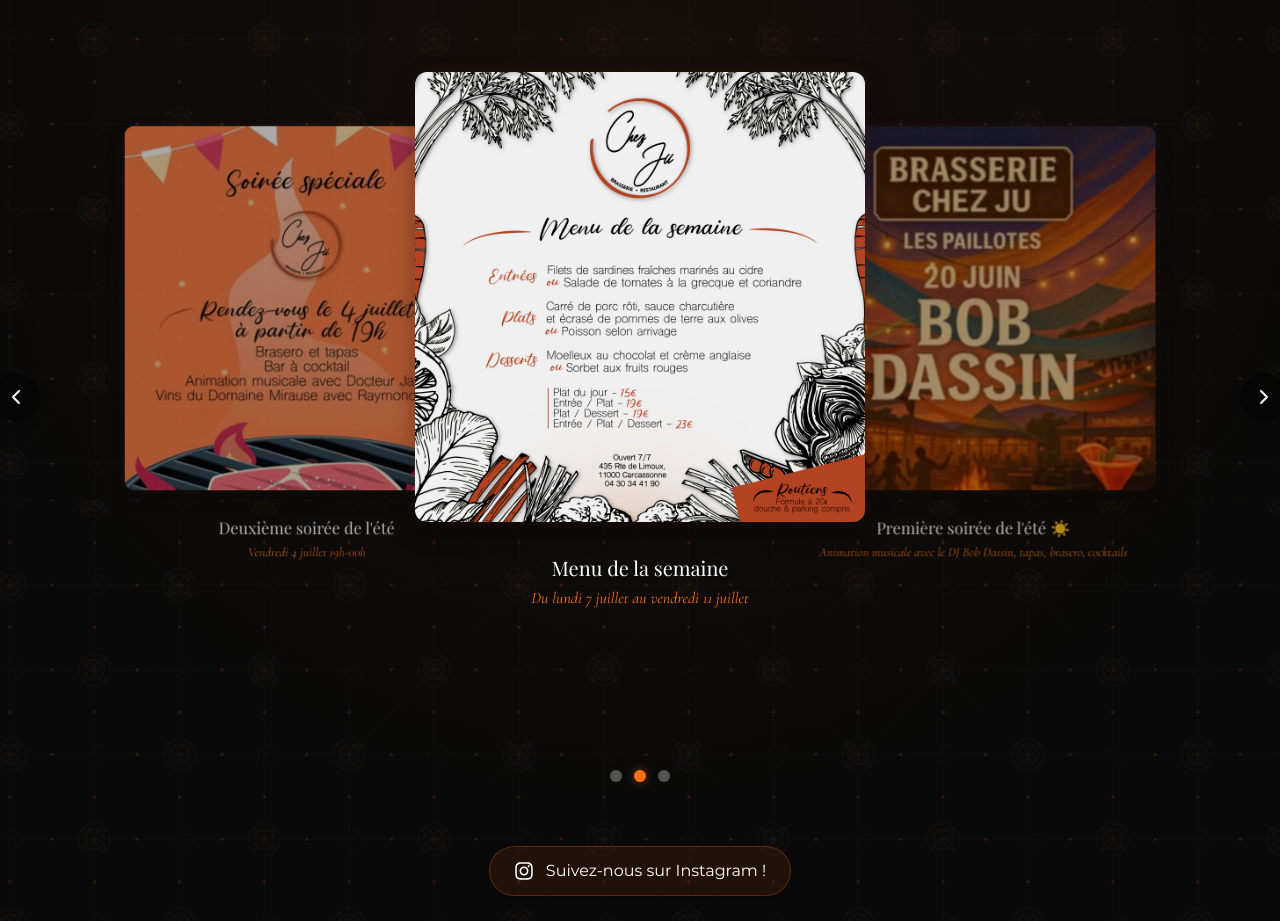
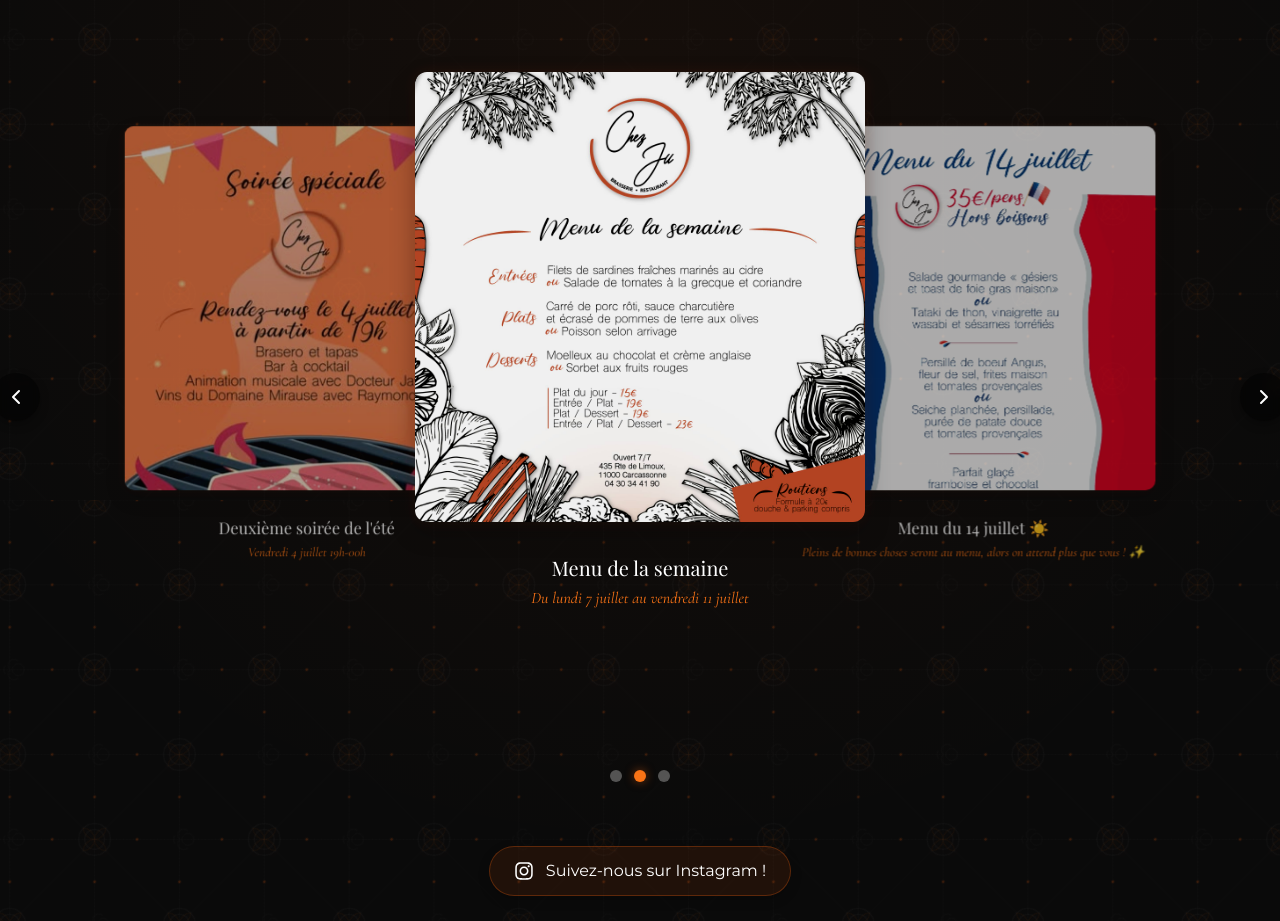
Before and after one commit to CaptainIgl00/BrasserieChezJu, a Nuxt app: page / in a window 1280 px wide. Shown: the part 4422-5343 px from the top of the page. Built offline with nearby package versions, Linux system fonts and the light colour scheme; a web font is replaced by a local one.

Commit message:
update: replace Instagram post for July 14 with new image, URL, title, and description

```diff
--- a/components/home/InstagramFeed.vue
+++ b/components/home/InstagramFeed.vue
@@ -118,10 +118,10 @@ const instagramPosts = ref<InstagramPost[]>([
   },
   {
     id: '3',
-    imageUrl: '/images/instagram/soiree_ete.webp',
-    postUrl: 'https://www.instagram.com/p/DKsFnQJoUa3/',
-    title: "Première soirée de l'été ☀️",
-    description: 'Animation musicale avec le DJ Bob Dassin, tapas, brasero, cocktails'
+    imageUrl: '/images/instagram/14juillet.webp',
+    postUrl: 'https://www.instagram.com/p/DL2txKYI4HV/',
+    title: "Menu du 14 juillet ☀️",
+    description: 'Pleins de bonnes choses seront au menu, alors on attend plus que vous ! ✨️'
   }
 ])
 
```
Also changed, not shown: public/images/instagram/14juillet.webp (added), public/images/instagram/soiree_ete.webp (deleted).
